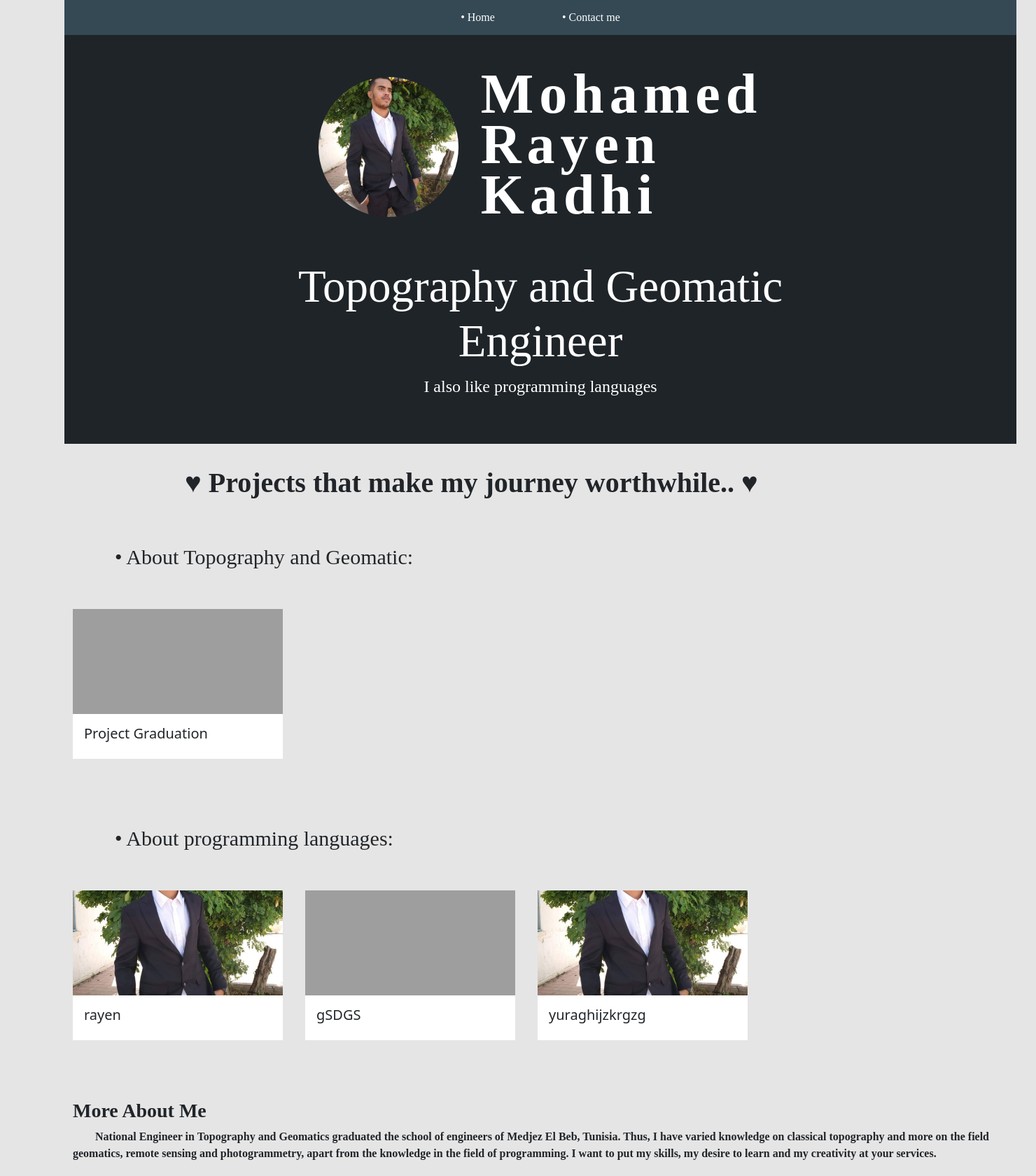
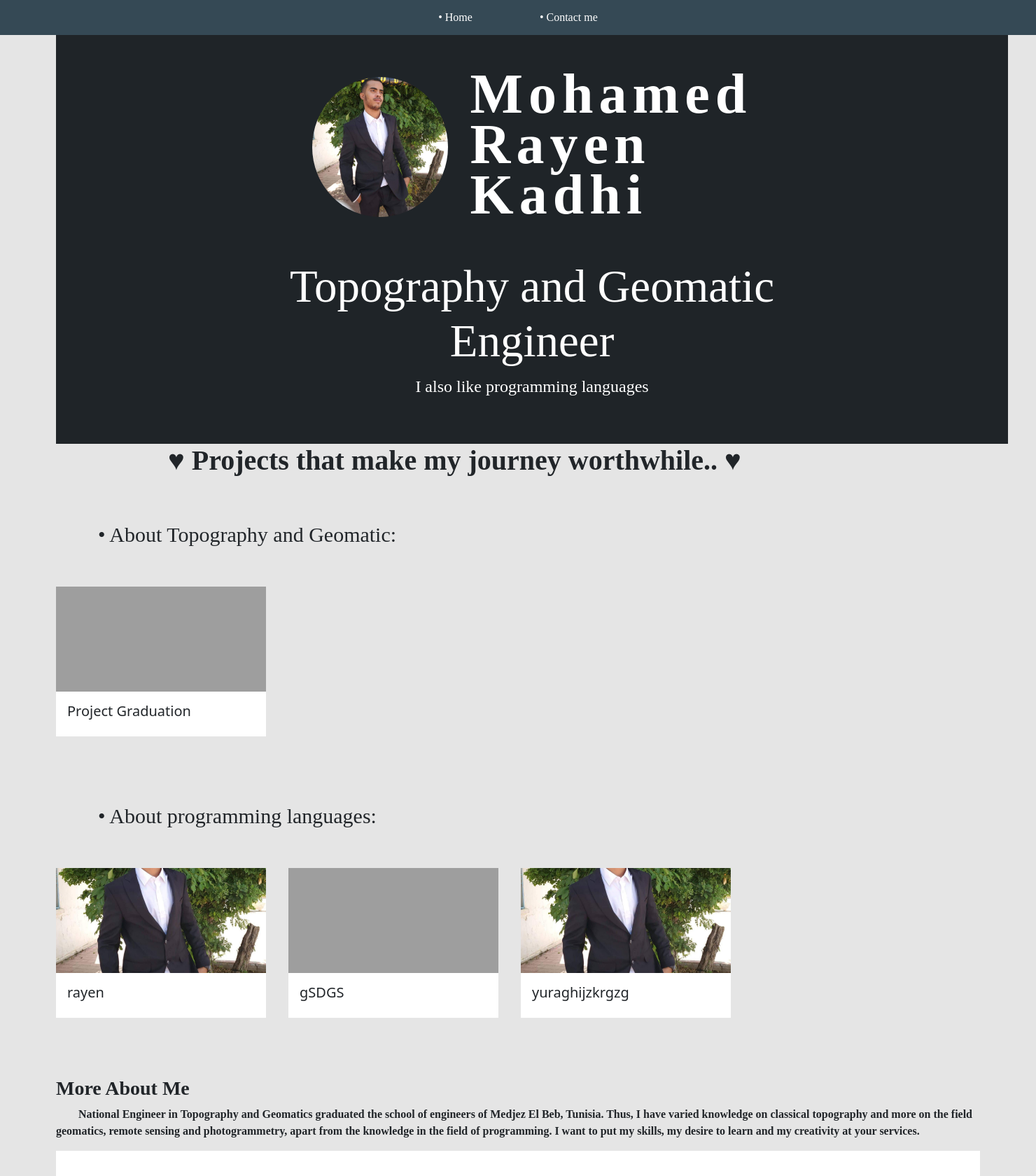
Before and after one commit to RayenKadhi/portfolio, a Django app: page / in a window 1480 px wide. Shown: the top 1680 px of the page at 70% size. Run offline with Django 4.2, Linux system fonts and the light colour scheme; data comes from the database, SQL or seed files in the repository; some libraries are stand-ins or nearby versions; grey boxes are pictures that could not be loaded.

Commit message:
Deploying website

```diff
--- a/base/templates/base/home.html
+++ b/base/templates/base/home.html
@@ -1,9 +1,8 @@
-<section class="container">
 
 {% extends 'base/main.html' %}
 {% load static %}
 {% block content %}
-</section>
+<section class="all">
 <section class="container">
 <section class="hero">
     <div class="hero--content">
@@ -127,5 +126,6 @@
 
 </section>
 </section>
+</section>
 
 {% endblock content %}
--- a/static/styles/main.css
+++ b/static/styles/main.css
@@ -9,7 +9,7 @@
     padding-top: 2em;
     padding-bottom: 2em;
     margin: 0 auto;
-    min-width:170vh;
+    max-width:100%;
 
 }
 
@@ -29,7 +29,6 @@
     justify-content: center;
     align-items: center;
     gap: 4em;
-    min-width:170vh;
 }
 
 
@@ -48,8 +47,8 @@
 }
 
 #profile_pic{
-    height: 200px;
-    width: 200px;
+    max-height: 200px;
+    max-width: 200px;
     object-fit: cover;
     border-radius: 50%;
 }
@@ -187,7 +186,6 @@
 
 .contact--form{
     display: block;
-    min-width: 160vh;
     margin: 0 auto;
 
 }
@@ -253,7 +251,6 @@
 }
 
 .title{
-    min-width: 170vh;
     display: flex;
     justify-content: center;
     align-items: center;
@@ -321,5 +318,6 @@
 .ProjectTitle{
     gap:2em;
 }
-.section{
+.container{
+    padding:0 0em;
 }
```
